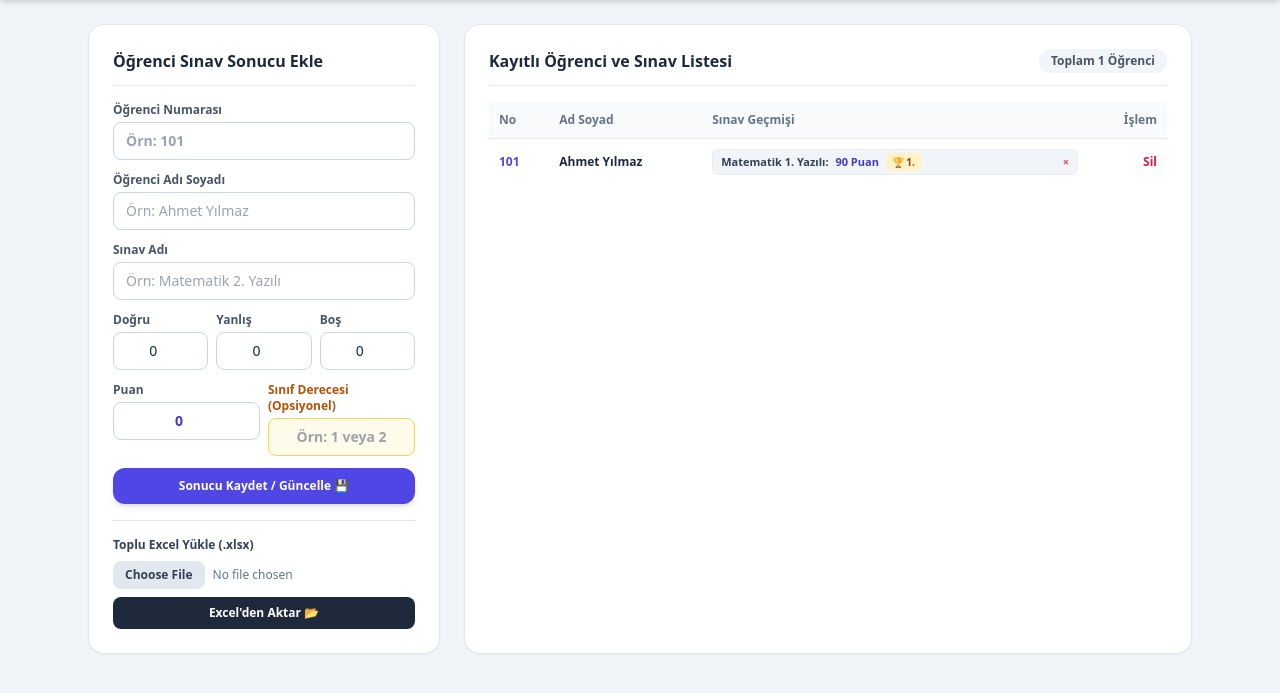
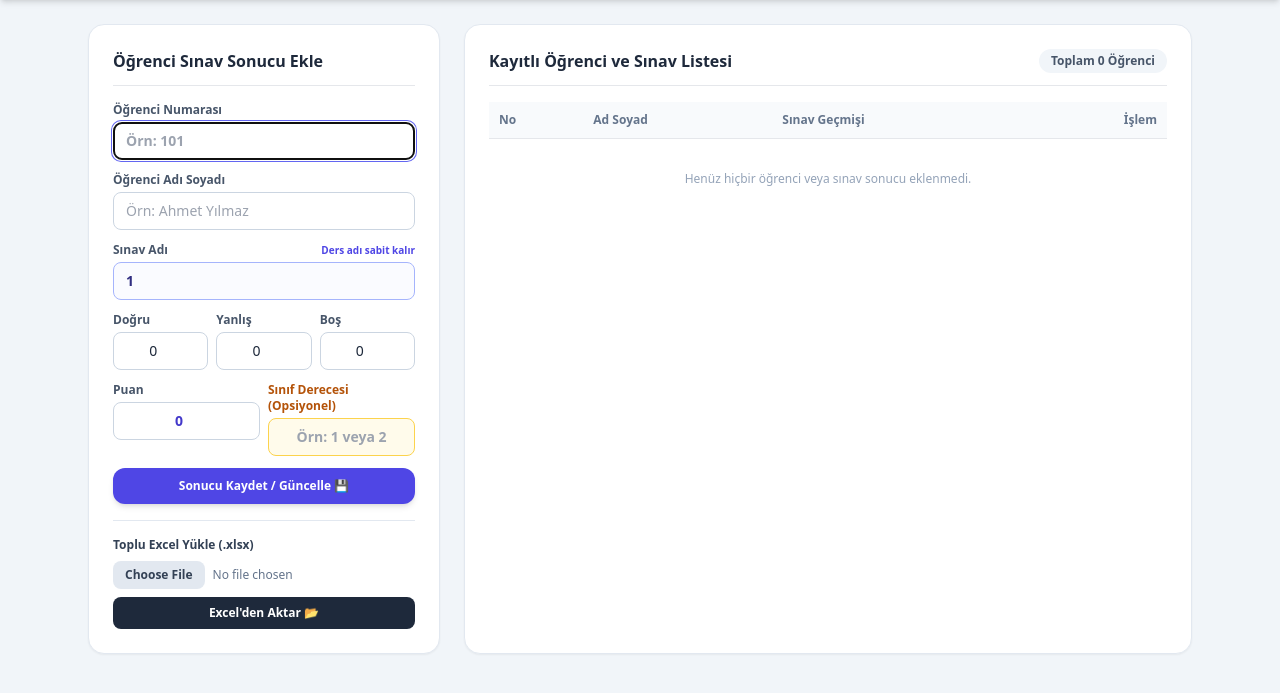
Before and after one commit to busrakaradeniz13/sinav-sistemi, a Flask app: page /admin in a window 1280 px wide. Shown: the part 76-769 px from the top of the page. Run offline with Flask 3, Linux system fonts and the light colour scheme; the visitor is signed in with stand-in values (Sample User, id 1); some libraries are stand-ins or nearby versions.

Commit message:
Update admin.html

```diff
--- a/templates/admin.html
+++ b/templates/admin.html
@@ -81,7 +81,7 @@
                 <form method="POST" action="/admin/kaydet" class="space-y-3">
                     <div>
                         <label class="block text-xs font-semibold text-slate-600 mb-1">Öğrenci Numarası</label>
-                        <input type="text" name="ogrenci_no" required placeholder="Örn: 101"
+                        <input type="text" name="ogrenci_no" required placeholder="Örn: 101" autofocus
                             class="w-full px-3 py-2 rounded-lg border border-slate-300 focus:ring-2 focus:ring-indigo-500 text-sm font-bold">
                     </div>
 
@@ -92,9 +92,12 @@
                     </div>
 
                     <div>
-                        <label class="block text-xs font-semibold text-slate-600 mb-1">Sınav Adı</label>
-                        <input type="text" name="sinav" required placeholder="Örn: Matematik 2. Yazılı"
-                            class="w-full px-3 py-2 rounded-lg border border-slate-300 focus:ring-2 focus:ring-indigo-500 text-sm">
+                        <div class="flex justify-between items-center mb-1">
+                            <label class="block text-xs font-semibold text-slate-600">Sınav Adı</label>
+                            <span class="text-[10px] text-indigo-600 font-semibold">Ders adı sabit kalır</span>
+                        </div>
+                        <input type="text" name="sinav" required value="{{ son_sinav }}" placeholder="Örn: Türkçe 1. Yazılı"
+                            class="w-full px-3 py-2 rounded-lg border border-indigo-300 bg-indigo-50/30 focus:ring-2 focus:ring-indigo-500 text-sm font-bold text-indigo-900">
                     </div>
 
                     <div class="grid grid-cols-3 gap-2">
```
